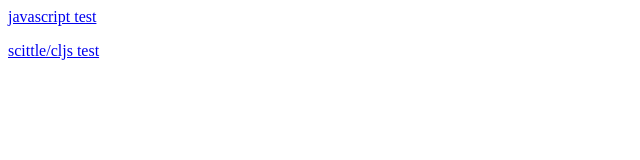
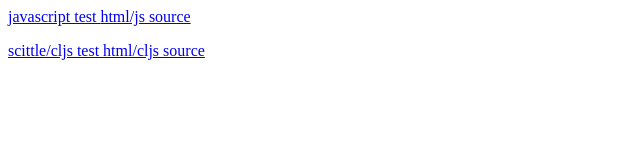
Before and after one commit to franks42/supabase-test, a plain HTML site: page index.html in a window 1280 px wide. Shown: the whole page, without its empty margins (0-640 px from the left). Drawn offline with Linux system fonts and the light colour scheme.

Commit message:
Update index.html

```diff
--- a/index.html
+++ b/index.html
@@ -2,8 +2,10 @@
   <head>
   </head>
   <body>
-    <a href="https://franks42.github.io/supabase-test/index-js.html"> javascript test</a>
+    <a href="https://franks42.github.io/supabase-test/index-js.html"> javascript test </a>
+    <a href="https://github.com/franks42/supabase-test/blob/main/index-js.html"> html/js source </a>
     </p>
     <a href="https://franks42.github.io/supabase-test/index-cljs.html"> scittle/cljs test </a>
+    <a href="https://github.com/franks42/supabase-test/blob/main/index-cljs.html"> html/cljs source </a>
   </body>
 </html>
```
